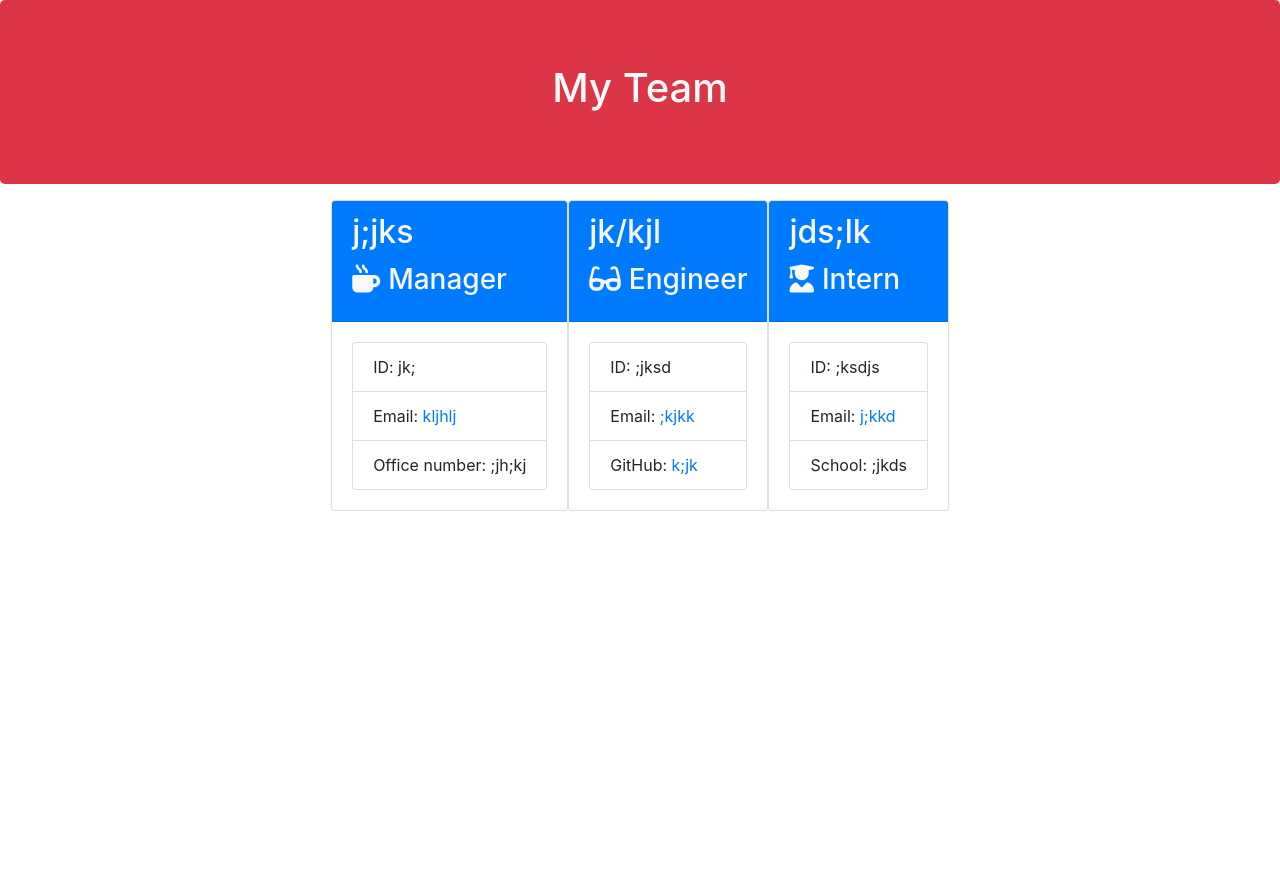
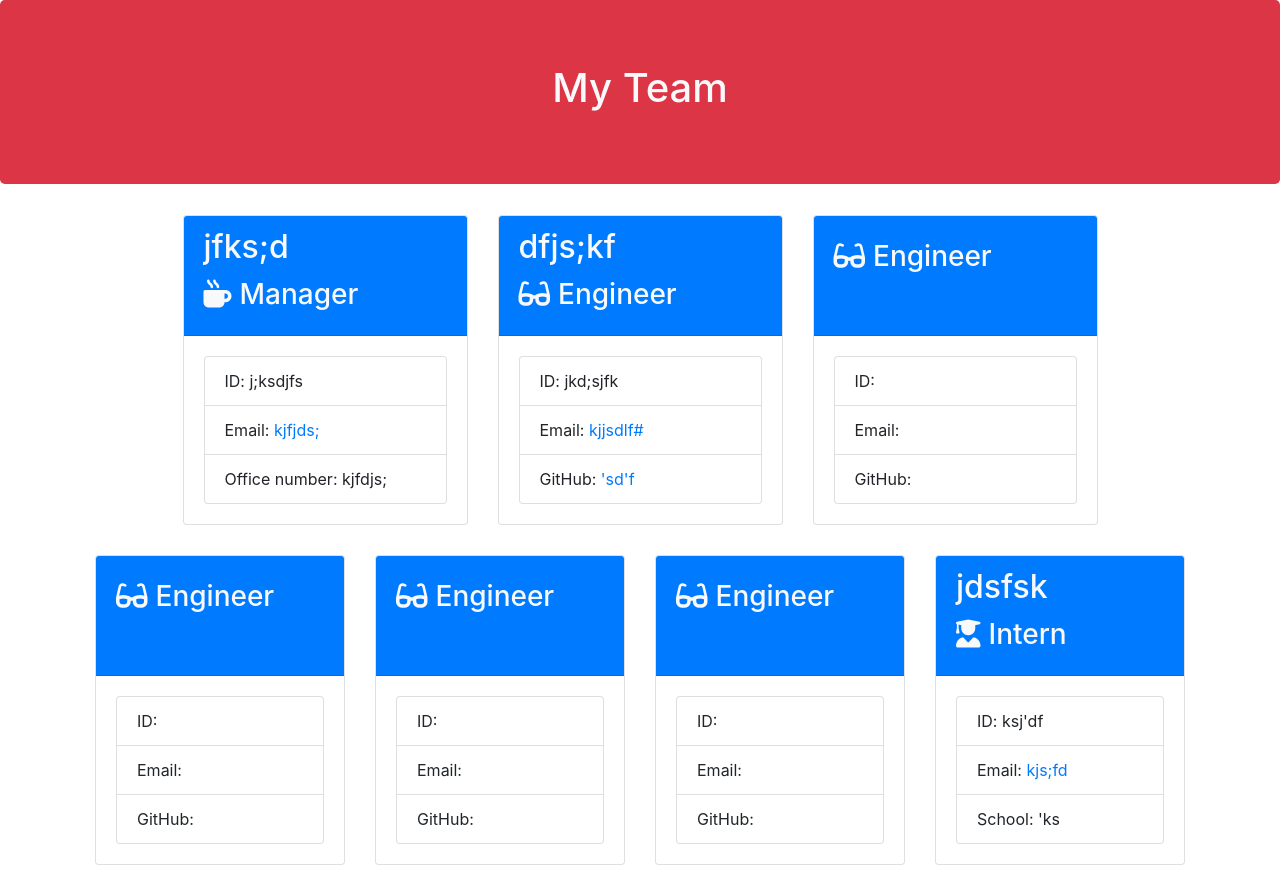
Before and after one commit to jpquental90/Test-Driven-Development-Team-Profile-Generator---edX-Bootcamp-Challenge-12, a website: page output/team.html in a window 1280 px wide. Before the commit the page ends 800 px from the top, so only its background shows below. Drawn offline with nearby package versions, Linux system fonts and the light colour scheme; files that its build step writes are made by us from their sources.

Commit message:
made further adjustments to the styling, by working on a style tag in the generated html

```diff
--- a/output/team.html
+++ b/output/team.html
@@ -7,6 +7,42 @@
     <meta name="viewport" content="width=device-width, initial-scale=1.0" />
     <meta http-equiv="X-UA-Compatible" content="ie=edge" />
     <title>My Team</title>
+    <style>
+        html {
+            box-sizing: border-box;
+            font-size: 16px;
+            max-height: 100vh;
+        }
+
+        .container {
+            display: flex;
+            flex-direction: column;
+            align-items: center;
+        }
+
+        .team-area {
+            display: flex;
+            flex-wrap: wrap;
+        }
+
+        .card {
+            margin: 15px;
+            padding: 0 !important;
+            min-width: 250px !important;
+
+        }
+
+        .card-header {
+            width: 100%;
+            min-height: 120px;
+            text-wrap: nowrap;
+        }
+
+        .card-header h3 {
+            margin-bottom: 0;
+        }
+
+    </style>
     <link rel="stylesheet" href="https://stackpath.bootstrapcdn.com/bootstrap/4.3.1/css/bootstrap.min.css"
         integrity="sha384-ggOyR0iXCbMQv3Xipma34MD+dH/1fQ784/j6cY/iJTQUOhcWr7x9JvoRxT2MZw1T" crossorigin="anonymous">
     <link rel="stylesheet" href="style.css">
@@ -23,46 +59,102 @@
     </div>
     <div class="container">
         <div class="row">
-            <div class="team-area col-12 d-flex justify-content-center">
+            <div class="team-area d-flex justify-content-center ">
 
-        <div class="card employee-card">
+            <div class="card employee-card col-lg-3 col-md-3 col-sm-8">
                 <div class="card-header bg-primary text-light">
-            <h2 class="card-title">j;jks</h2>
+                    <h2 class="card-title">jfks;d</h2>
                     <h3 class="card-title"><i class="fas fa-mug-hot mr-2"></i>Manager</h3>
                 </div>
             <div class="card-body">
                 <ul class="list-group">
-                <li class="list-group-item">ID: jk;</li>
-                <li class="list-group-item">Email: <a href="mailto:kljhlj">kljhlj</a></li>
-                <li class="list-group-item">Office number: ;jh;kj</li>
+                    <li class="list-group-item">ID: j;ksdjfs</li>
+                    <li class="list-group-item">Email: <a href="mailto:kjfjds;">kjfjds;</a></li>
+                    <li class="list-group-item">Office number: kjfdjs;</li>
+                </ul>
+            </div>
+            </div>
+
+        <div class="card employee-card col-lg-3 col-md-3 col-sm-8">
+        <div class="card-header bg-primary text-light">
+        <h2 class="card-title">dfjs;kf</h2>
+        <h3 class="card-title"><i class="fas fa-glasses mr-2"></i>Engineer</h3>
+    </div>
+    <div class="card-body">
+        <ul class="list-group">
+            <li class="list-group-item">ID: jkd;sjfk</li>
+            <li class="list-group-item">Email: <a href="mailto:kjjsdlf#">kjjsdlf#</a></li>
+            <li class="list-group-item">GitHub: <a href="https://github.com/'sd'f" target="_blank" rel="noopener noreferrer">'sd'f</a></li>
+        </ul>
+    </div>
+</div>
+
+        <div class="card employee-card col-lg-3 col-md-3 col-sm-8">
+    <div class="card-header bg-primary text-light">
+        <h2 class="card-title"></h2>
+        <h3 class="card-title"><i class="fas fa-glasses mr-2"></i>Engineer</h3>
+    </div>
+    <div class="card-body">
+        <ul class="list-group">
+            <li class="list-group-item">ID: </li>
+            <li class="list-group-item">Email: <a href="mailto:"></a></li>
+            <li class="list-group-item">GitHub: <a href="https://github.com/" target="_blank" rel="noopener noreferrer"></a></li>
         </ul>
     </div>
 </div>
 
         <div class="card employee-card">
     <div class="card-header bg-primary text-light">
-        <h2 class="card-title">jk/kjl</h2>
+        <h2 class="card-title"></h2>
         <h3 class="card-title"><i class="fas fa-glasses mr-2"></i>Engineer</h3>
     </div>
     <div class="card-body">
         <ul class="list-group">
-            <li class="list-group-item">ID: ;jksd</li>
-            <li class="list-group-item">Email: <a href="mailto:;kjkk">;kjkk</a></li>
-            <li class="list-group-item">GitHub: <a href="https://github.com/k;jk" target="_blank" rel="noopener noreferrer">k;jk</a></li>
+            <li class="list-group-item">ID: </li>
+            <li class="list-group-item">Email: <a href="mailto:"></a></li>
+            <li class="list-group-item">GitHub: <a href="https://github.com/" target="_blank" rel="noopener noreferrer"></a></li>
         </ul>
     </div>
 </div>
 
         <div class="card employee-card">
     <div class="card-header bg-primary text-light">
-        <h2 class="card-title">jds;lk</h2>
+        <h2 class="card-title"></h2>
+        <h3 class="card-title"><i class="fas fa-glasses mr-2"></i>Engineer</h3>
+    </div>
+    <div class="card-body">
+        <ul class="list-group">
+            <li class="list-group-item">ID: </li>
+            <li class="list-group-item">Email: <a href="mailto:"></a></li>
+            <li class="list-group-item">GitHub: <a href="https://github.com/" target="_blank" rel="noopener noreferrer"></a></li>
+        </ul>
+    </div>
+</div>
+
+        <div class="card employee-card">
+    <div class="card-header bg-primary text-light">
+        <h2 class="card-title"></h2>
+        <h3 class="card-title"><i class="fas fa-glasses mr-2"></i>Engineer</h3>
+    </div>
+    <div class="card-body">
+        <ul class="list-group">
+            <li class="list-group-item">ID: </li>
+            <li class="list-group-item">Email: <a href="mailto:"></a></li>
+            <li class="list-group-item">GitHub: <a href="https://github.com/" target="_blank" rel="noopener noreferrer"></a></li>
+        </ul>
+    </div>
+</div>
+
+        <div class="card employee-card">
+    <div class="card-header bg-primary text-light">
+        <h2 class="card-title">jdsfsk</h2>
         <h3 class="card-title"><i class="fas fa-user-graduate mr-2"></i>Intern</h3>
     </div>
     <div class="card-body">
         <ul class="list-group">
-            <li class="list-group-item">ID: ;ksdjs</li>
-            <li class="list-group-item">Email: <a href="mailto:j;kkd">j;kkd</a></li>
-            <li class="list-group-item">School: ;jkds</li>
+            <li class="list-group-item">ID: ksj'df</li>
+            <li class="list-group-item">Email: <a href="mailto:kjs;fd">kjs;fd</a></li>
+            <li class="list-group-item">School: 'ks</li>
         </ul>
     </div>
 </div>
```
Lines whose indentation alone changed are shown as unchanged.
